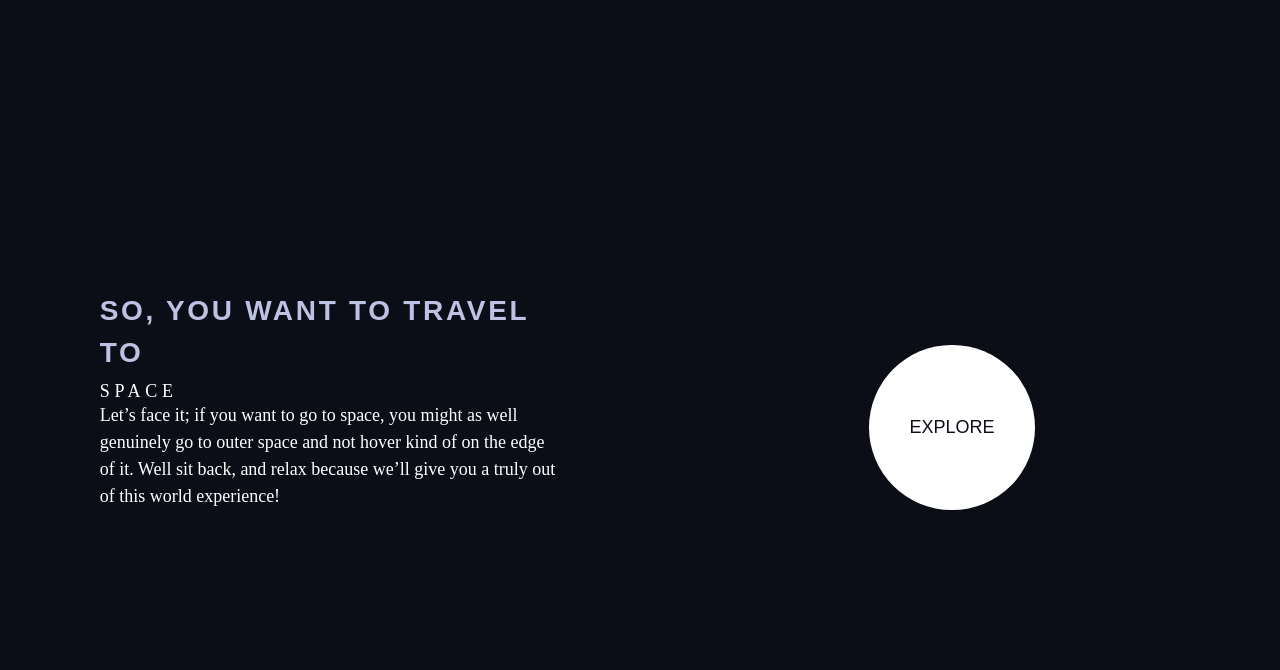
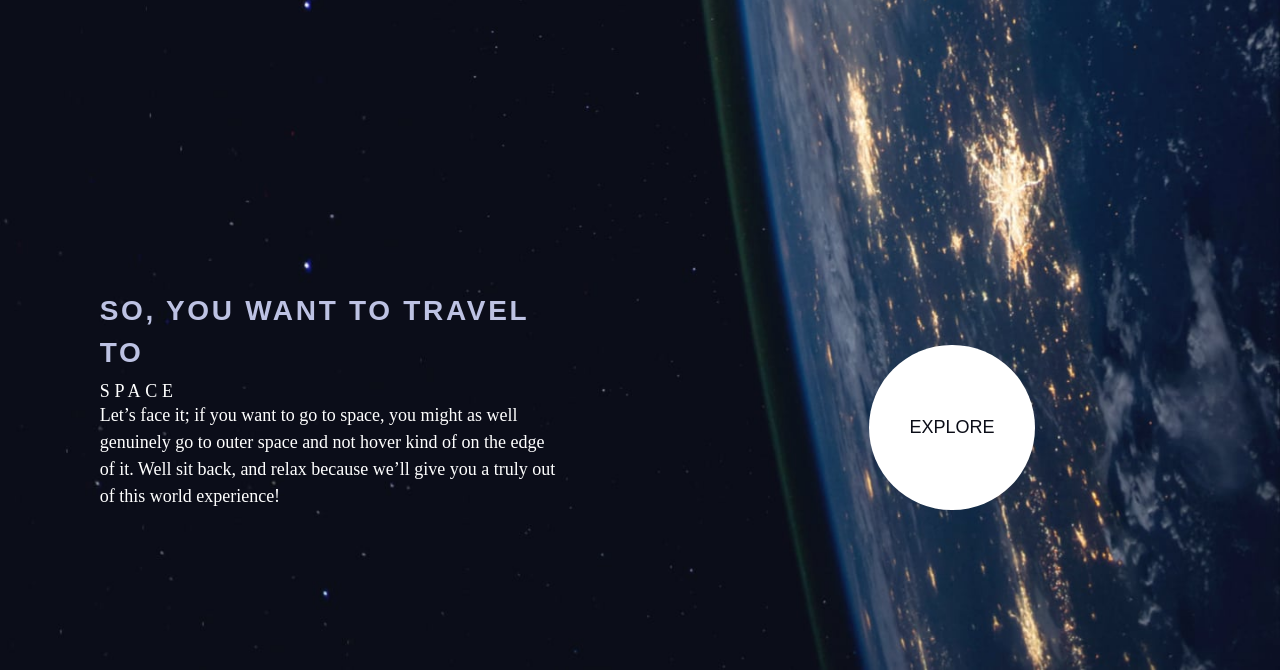
Before and after one commit to subham-04/Space-Travel, a plain HTML site: page index.html in a window 1280 px wide. Shown: the part 130-800 px from the top of the page. Drawn offline with nearby package versions, Linux system fonts and the light colour scheme; files whose address does not match are found by name; a web font is replaced by a local one.

Commit message:
Update design-page.css

```diff
--- a/design-page.css
+++ b/design-page.css
@@ -158,7 +158,7 @@ body {
     right: 1rem;
     top: 2rem;
     background: transparent;
-    background-image: url(/assets/shared/icon-hamburger.svg);
+    background-image: url(icon-hamburger.svg);
     width: 1.5rem;
     aspect-ratio: 1;
     border: 0;
@@ -171,7 +171,7 @@ body {
     outline-offset: 5px;
   }
   .mobile-nav-toggle[aria-expanded="true"] {
-    background-image: url(/assets/shared/icon-close.svg);
+    background-image: url(icon-close.svg);
   }
 }
 
@@ -256,13 +256,13 @@ body {
 @media (min-width: 45em) {
   .home {
     background-position: center center;
-    background-image: url(/assets/home/background-home-tablet.jpg) !important;
+    background-image: url(background-home-tablet.jpg) !important;
   }
 }
 
 @media (min-width: 65em) {
   .home {
-    background-image: url(/assets/home/background-home-desktop.jpg) !important;
+    background-image: url(background-home-desktop.jpg) !important;
   }
   .primary-navigation {
     margin: 1.5rem 5rem;
@@ -550,6 +550,6 @@ picture {
 }
 
 .home {
-  background-image: url(/assets/home/background-home-mobile.jpg);
+  background-image: url(background-home-mobile.jpg);
 }
 /*# sourceMappingURL=design-page.css.map */
```
